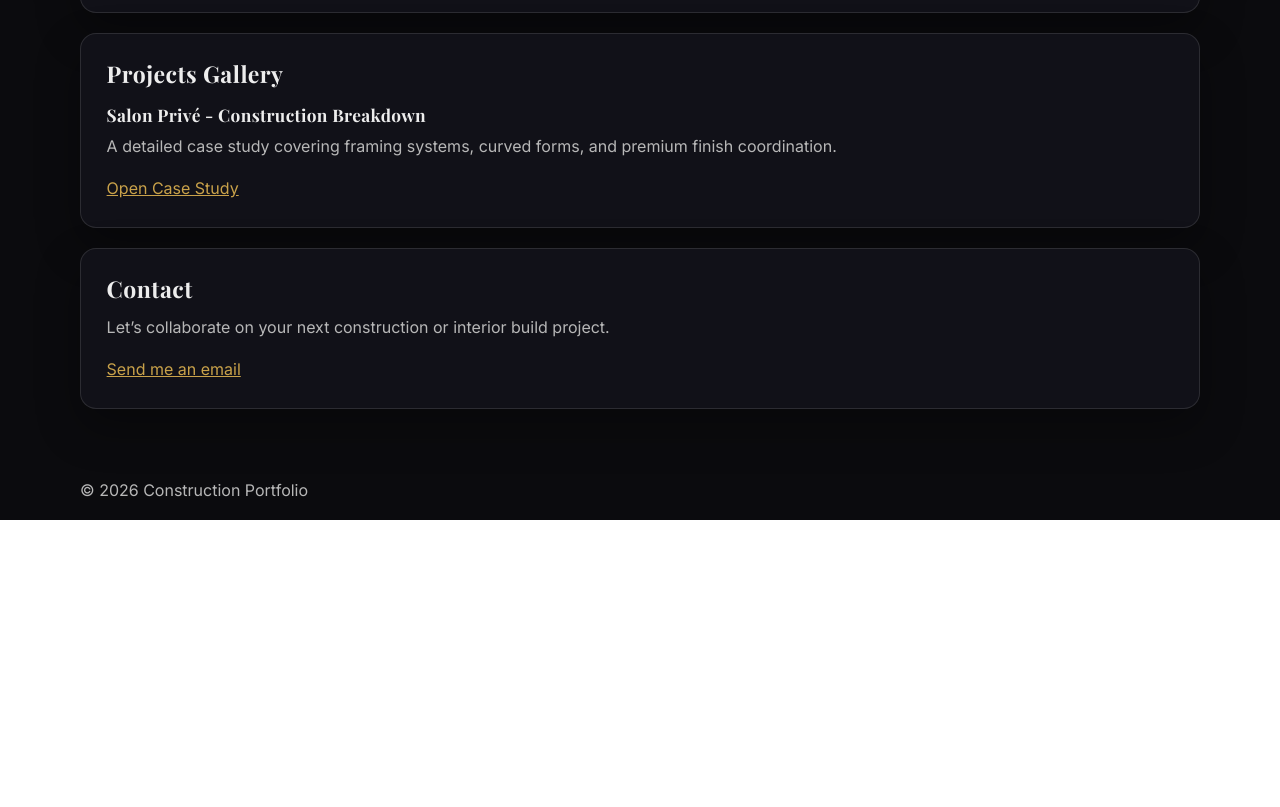
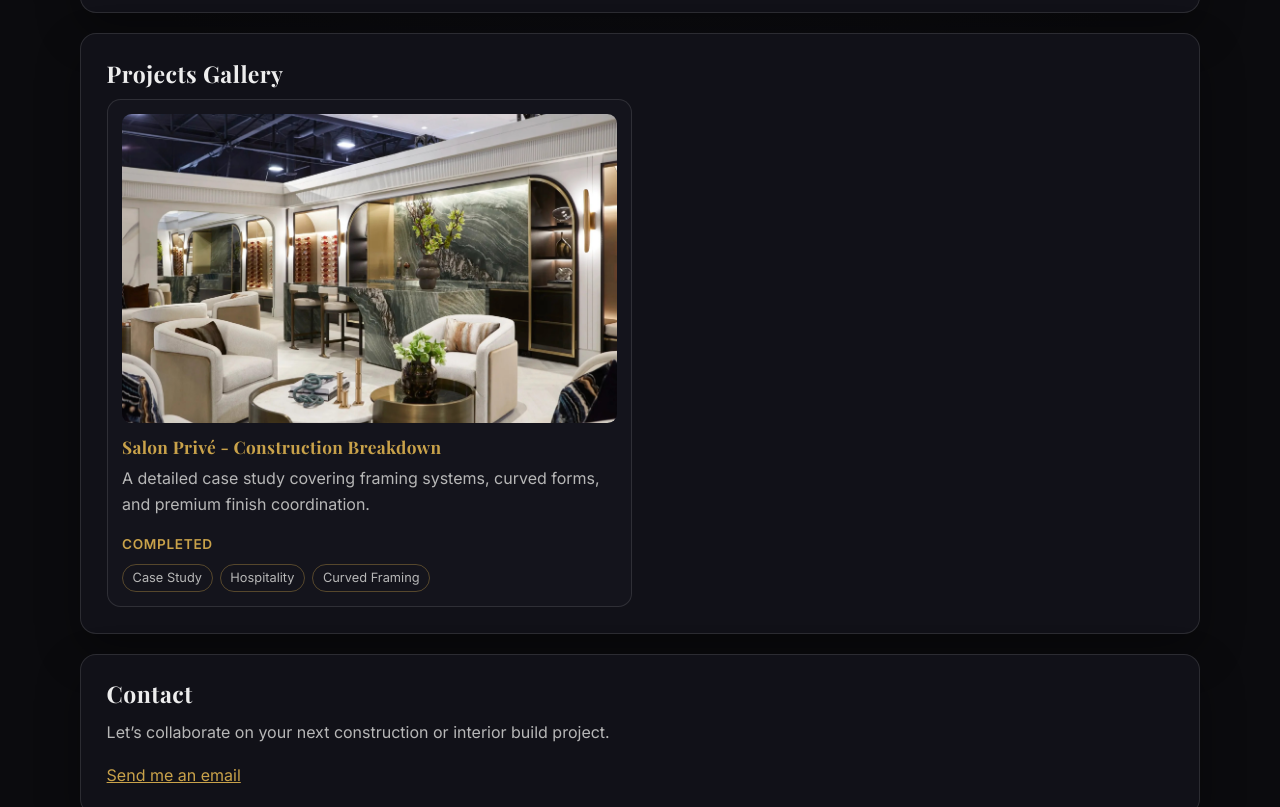
Before and after one commit to GlaiconCesar/Construction-Portfolio, a website: page index.html in a window 1280 px wide. Shown: the part 640-1447 px from the top of the page. Before the commit the page ends 1160 px from the top, so only its background shows below. Drawn offline with nearby package versions, Linux system fonts and the light colour scheme.

Commit message:
Render projects gallery from localized JSON data

```diff
--- a/assets/css/styles.css
+++ b/assets/css/styles.css
@@ -466,3 +466,63 @@ ol {
     transition: none;
   }
 }
+
+.projects-gallery {
+  display: grid;
+  grid-template-columns: 1fr;
+  gap: 1rem;
+}
+
+.project-card {
+  border: 1px solid var(--line);
+  border-radius: 0.85rem;
+  background: var(--surface-2);
+  padding: 0.9rem;
+}
+
+.project-card-link {
+  text-decoration: none;
+}
+
+.project-card-link img {
+  width: 100%;
+  aspect-ratio: 16 / 10;
+  object-fit: cover;
+  border-radius: 0.6rem;
+  margin-bottom: 0.8rem;
+}
+
+.project-card-link h3 {
+  margin-top: 0;
+}
+
+.project-status {
+  margin-bottom: 0.5rem;
+  color: var(--gold);
+  font-size: 0.85rem;
+  font-weight: 600;
+  text-transform: uppercase;
+  letter-spacing: 0.05em;
+}
+
+.project-tags {
+  list-style: none;
+  display: flex;
+  flex-wrap: wrap;
+  gap: 0.45rem;
+  padding: 0;
+  margin: 0;
+}
+
+.project-tags li {
+  border: 1px solid var(--line-gold);
+  border-radius: 999px;
+  padding: 0.15rem 0.6rem;
+  font-size: 0.8rem;
+}
+
+@media (min-width: 48rem) {
+  .projects-gallery {
+    grid-template-columns: repeat(2, minmax(0, 1fr));
+  }
+}
--- /dev/null
+++ b/assets/js/projects-gallery.js
@@ -0,0 +1,104 @@
+(function () {
+  const LANGUAGE_FALLBACK = 'en';
+
+  function getCurrentLanguage() {
+    const docLang = document.documentElement.lang || LANGUAGE_FALLBACK;
+    return docLang.toLowerCase().startsWith('pt') ? 'pt' : 'en';
+  }
+
+  function createTagList(tags) {
+    if (!Array.isArray(tags) || tags.length === 0) return null;
+
+    const list = document.createElement('ul');
+    list.className = 'project-tags';
+
+    tags.forEach((tag) => {
+      const item = document.createElement('li');
+      item.textContent = tag;
+      list.appendChild(item);
+    });
+
+    return list;
+  }
+
+  function createCard(card) {
+    const article = document.createElement('article');
+    article.className = 'project-card';
+
+    const link = document.createElement('a');
+    link.href = card.href;
+    link.className = 'project-card-link';
+
+    const thumbnail = document.createElement('img');
+    thumbnail.src = card.thumbnail;
+    thumbnail.alt = card.alt;
+    thumbnail.loading = 'lazy';
+    thumbnail.decoding = 'async';
+
+    const heading = document.createElement('h3');
+    heading.textContent = card.title;
+
+    const description = document.createElement('p');
+    description.textContent = card.shortDescription;
+
+    link.appendChild(thumbnail);
+    link.appendChild(heading);
+    link.appendChild(description);
+
+    article.appendChild(link);
+
+    if (card.status) {
+      const status = document.createElement('p');
+      status.className = 'project-status';
+      status.textContent = card.status;
+      article.appendChild(status);
+    }
+
+    const tags = createTagList(card.tags);
+    if (tags) {
+      article.appendChild(tags);
+    }
+
+    return article;
+  }
+
+  function isValidCard(card) {
+    return (
+      card &&
+      typeof card.title === 'string' &&
+      typeof card.shortDescription === 'string' &&
+      typeof card.href === 'string' &&
+      !card.href.startsWith('/') &&
+      typeof card.thumbnail === 'string' &&
+      typeof card.alt === 'string'
+    );
+  }
+
+  async function loadProjects(lang) {
+    const response = await fetch(`data/projects.${lang}.json`, { cache: 'no-cache' });
+    if (!response.ok) throw new Error(`Could not load projects for language: ${lang}`);
+    return response.json();
+  }
+
+  async function renderProjects() {
+    const container = document.getElementById('projects-gallery');
+    if (!container) return;
+
+    try {
+      const lang = getCurrentLanguage();
+      const data = await loadProjects(lang);
+      const cards = Array.isArray(data.cards) ? data.cards.filter(isValidCard) : [];
+
+      if (cards.length === 0) return;
+
+      container.innerHTML = '';
+      cards.forEach((card) => {
+        container.appendChild(createCard(card));
+      });
+    } catch (error) {
+      console.warn('Project gallery could not be rendered from JSON.', error);
+    }
+  }
+
+  document.addEventListener('DOMContentLoaded', renderProjects);
+})();
--- /dev/null
+++ b/data/projects.en.json
@@ -0,0 +1,13 @@
+{
+  "cards": [
+    {
+      "title": "Salon Privé - Construction Breakdown",
+      "shortDescription": "A detailed case study covering framing systems, curved forms, and premium finish coordination.",
+      "href": "projects/salon-prive.html",
+      "thumbnail": "assets/img/hero-finished.jpg",
+      "alt": "Finished interior of the Salon Privé showcase with curved architectural details",
+      "tags": ["Case Study", "Hospitality", "Curved Framing"],
+      "status": "Completed"
+    }
+  ]
+}
--- a/index.html
+++ b/index.html
@@ -61,18 +61,11 @@
 
       <section id="projects" class="container" aria-labelledby="projects-heading">
         <h2 id="projects-heading" data-i18n="home.projects.title" data-fallback="Projects Gallery">Projects Gallery</h2>
-        <div>
+        <div id="projects-gallery" class="projects-gallery">
           <article aria-labelledby="project-salon-title">
-            <h3 id="project-salon-title" data-i18n="home.projects.salon.title" data-fallback="Salon Privé - Construction Breakdown">
-              Salon Privé - Construction Breakdown
-            </h3>
-            <p
-              data-i18n="home.projects.salon.body"
-              data-fallback="A detailed case study covering framing systems, curved forms, and premium finish coordination."
-            >
-              A detailed case study covering framing systems, curved forms, and premium finish coordination.
-            </p>
-            <a href="projects/salon-prive.html" data-i18n="home.projects.salon.link" data-fallback="Open Case Study">Open Case Study</a>
+            <h3 id="project-salon-title">Salon Privé - Construction Breakdown</h3>
+            <p>A detailed case study covering framing systems, curved forms, and premium finish coordination.</p>
+            <a href="projects/salon-prive.html">Open Case Study</a>
           </article>
         </div>
       </section>
@@ -96,5 +89,6 @@
     <script>
       document.getElementById('year').textContent = new Date().getFullYear();
     </script>
+      <script src="assets/js/projects-gallery.js"></script>
   </body>
 </html>
```
Also changed, not shown: data/projects.pt.json (added, +13 -0 lines).
